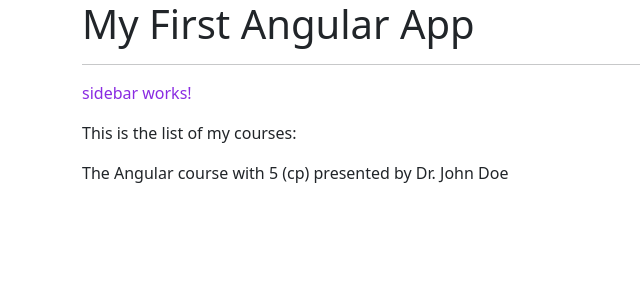
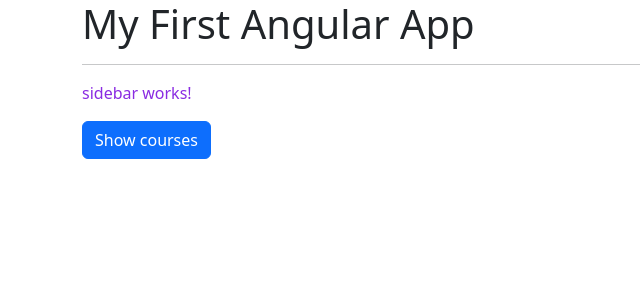
Before and after one commit to m-mehabadi/angular-udemy-course, an Angular app in the folder test-app/: page / in a window 1280 px wide. Shown: the top 300 px of the page, without its empty margins (0-640 px from the left). Built offline with nearby package versions, Linux system fonts and the light colour scheme.

Commit message:
Added a button to show courses by using property binding

```diff
--- a/test-app/src/app/app.component.html
+++ b/test-app/src/app/app.component.html
@@ -4,8 +4,11 @@
             <app-header></app-header>
             <hr>
             <app-sidebar></app-sidebar>
-            <p>This is the list of my courses:</p>
-            <app-course></app-course>
+            <button class="btn btn-primary" (click)="onShowCourses()">Show courses</button>
+            <div [hidden]="!isCoursesVisible">
+                <p>This is the list of my courses:</p>
+                <app-course></app-course>
+            </div>
         </div>
     </div>
 </div>
--- a/test-app/src/app/app.component.ts
+++ b/test-app/src/app/app.component.ts
@@ -8,4 +8,9 @@
 export class AppComponent {
   title = 'test-app';
   name = 'John Doe';
+  isCoursesVisible = false;
+
+  onShowCourses() {
+    this.isCoursesVisible = true;
+  }
 }
```
